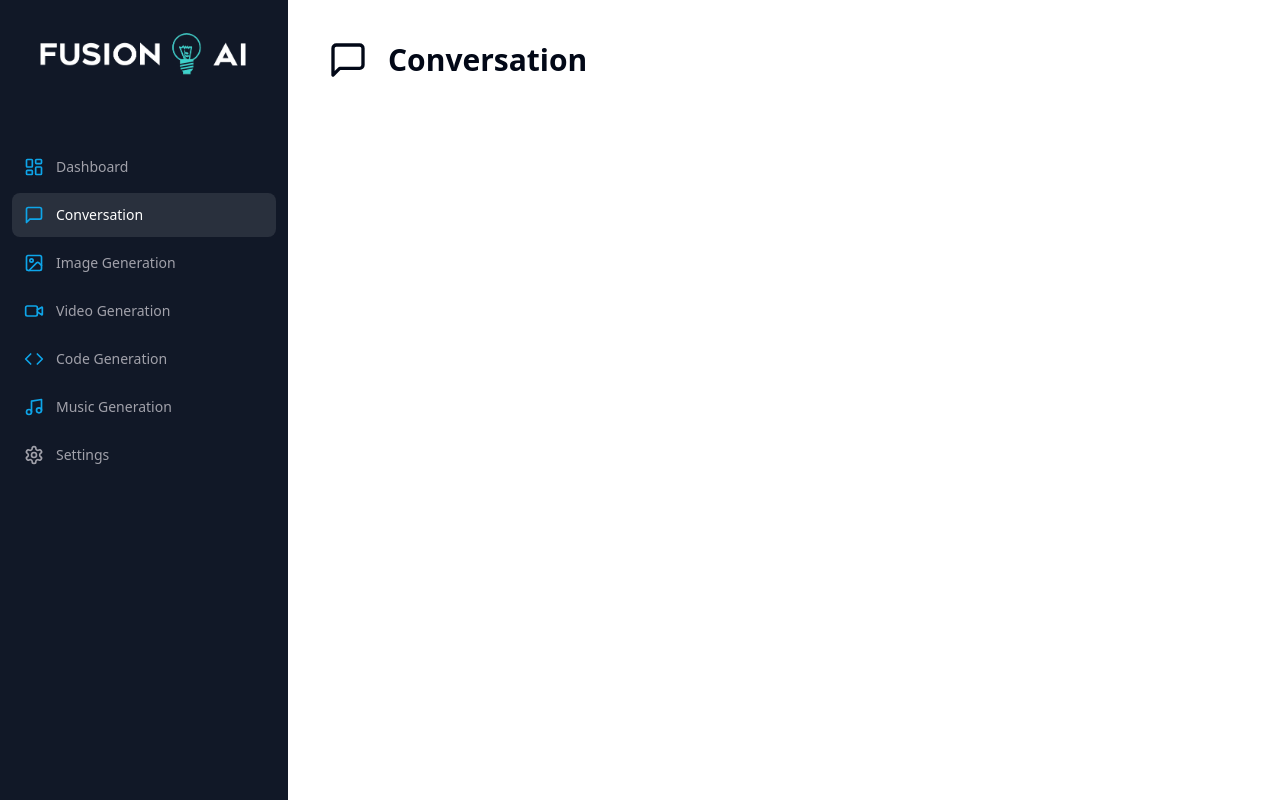
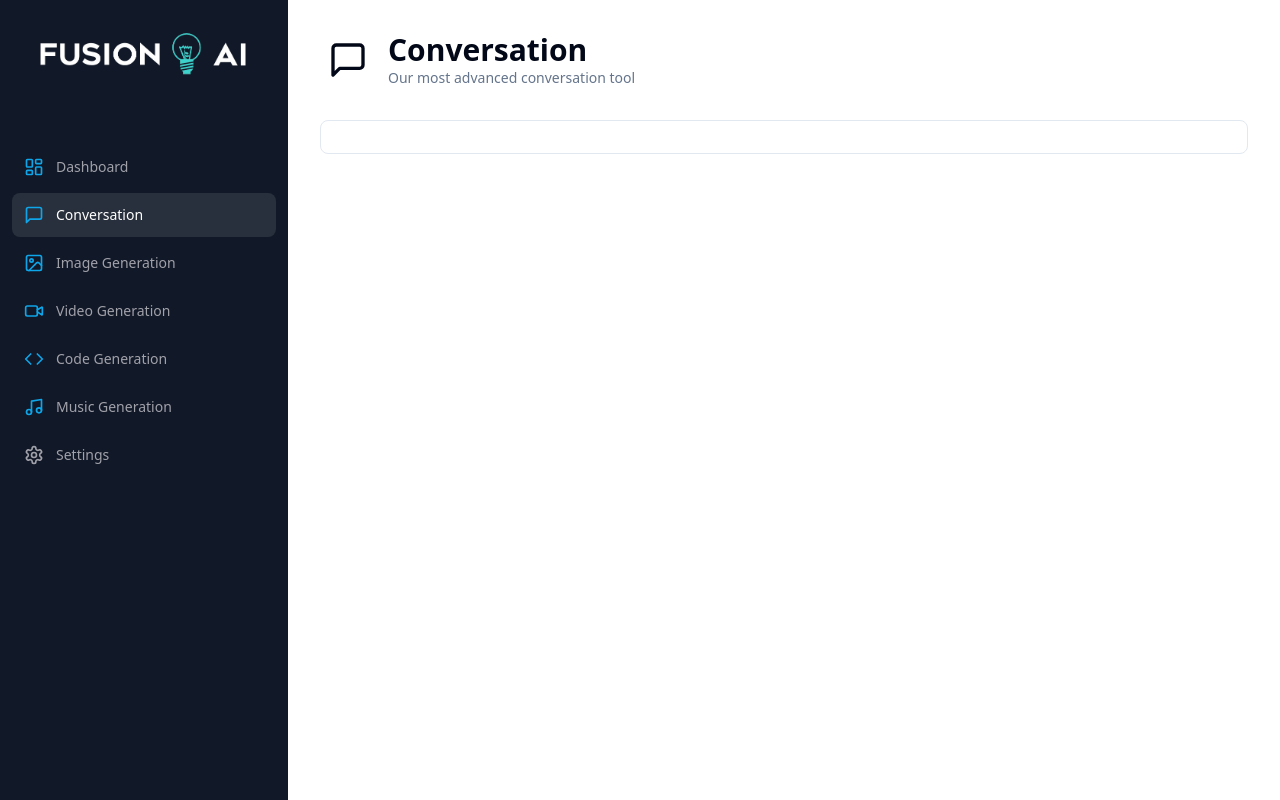
Before and after one commit to PrathamPrajapati7/Fusion-AI, a Next.js app: page /conversation in a window 1280 px wide. Built offline with nearby package versions, Linux system fonts and the light colour scheme.

Commit message:
till 1.35

```diff
--- a/package.json
+++ b/package.json
@@ -10,7 +10,9 @@
   },
   "dependencies": {
     "@clerk/nextjs": "^5.2.3",
+    "@hookform/resolvers": "^3.9.0",
     "@radix-ui/react-dialog": "^1.1.1",
+    "@radix-ui/react-label": "^2.1.0",
     "@radix-ui/react-slot": "^1.1.0",
     "class-variance-authority": "^0.7.0",
     "clsx": "^2.1.1",
@@ -18,8 +20,10 @@
     "next": "14.2.5",
     "react": "^18",
     "react-dom": "^18",
+    "react-hook-form": "^7.52.2",
     "tailwind-merge": "^2.4.0",
-    "tailwindcss-animate": "^1.0.7"
+    "tailwindcss-animate": "^1.0.7",
+    "zod": "^3.23.8"
   },
   "devDependencies": {
     "@types/node": "^20",
--- /dev/null
+++ b/src/app/(dashboard)/(routes)/conversation/constants.ts
@@ -0,0 +1,7 @@
+import * as z from "zod";
+
+export const formSchema = z.object({
+    prompt: z.string().min(1,{
+        message:"Prompt is required",
+    }),
+});
--- a/src/app/(dashboard)/(routes)/conversation/page.tsx
+++ b/src/app/(dashboard)/(routes)/conversation/page.tsx
@@ -1,15 +1,54 @@
+"use client";
+import * as z from "zod";
 import { Heading } from "@/components/heading";
 import { MessageSquare } from "lucide-react";
+import { useForm } from "react-hook-form";
+import {formSchema} from "./constants";
+import { zodResolver } from "@hookform/resolvers/zod";
+import { Form } from "@/components/ui/form";
+
+
 
 const ConversationPage = () => {
+    const form = useForm<z.infer<typeof formSchema>>({
+        resolver: zodResolver(formSchema),
+        defaultValues:{
+            prompt:""
+        }
+    });
+    const isLoading = form.formState.isSubmitting;
+    const onSubmit = async(value: z.infer<typeof formSchema>) => {
+        console.log(value);
+    }
     return(
         <div>
             <Heading title={"Conversation"}
             description={"Our most advanced conversation tool "}
             Icon={MessageSquare}
-            IconColor="text-voilet-500"
+            iconColor="text-voilet-500"
             bgColor="bg-voilet-500/10"
             />
+            <div className="px-4 lg:px-8">
+               <Form {...form}>
+               <form
+                onSubmit={form.handleSubmit(onSubmit)}
+                className="
+                rounded-lg
+                border
+                w-full
+                p-4
+                px-3
+                md:px-6
+                focus-within:shadow-sm
+                grid
+                grid-cols-12
+                gap-2
+                "
+                >
+
+                </form>
+               </Form>
+            </div>
         </div>
     );
 }
--- a/src/components/heading.tsx
+++ b/src/components/heading.tsx
@@ -18,17 +18,20 @@
   bgColor
 }: HeadingProps) =>{
   return(
-    <>
+
     <div className="px-4 lg:px-8 flex items-center gap-x-3 mb-8">
       <div className={cn("p-2 w-fit rounded-md",bgColor)}>
-      <Icon className={cn("w-10 h-10",iconColor, bgColor)}/>
+      <Icon className={cn("w-10 h-10",iconColor)}/>
       </div>
      <div>
       <h2 className="text-3xl font-bold">
         {title}
       </h2>
+      <p className="text-sm text-muted-foreground">
+        {description}
+      </p>
      </div>
     </div>
-    </>
+
   );
 };
--- /dev/null
+++ b/src/components/ui/form.tsx
@@ -0,0 +1,178 @@
+"use client"
+
+import * as React from "react"
+import * as LabelPrimitive from "@radix-ui/react-label"
+import { Slot } from "@radix-ui/react-slot"
+import {
+  Controller,
+  ControllerProps,
+  FieldPath,
+  FieldValues,
+  FormProvider,
+  useFormContext,
+} from "react-hook-form"
+
+import { cn } from "@/lib/utils"
+import { Label } from "@/components/ui/label"
+
+const Form = FormProvider
+
+type FormFieldContextValue<
+  TFieldValues extends FieldValues = FieldValues,
+  TName extends FieldPath<TFieldValues> = FieldPath<TFieldValues>
+> = {
+  name: TName
+}
+
+const FormFieldContext = React.createContext<FormFieldContextValue>(
+  {} as FormFieldContextValue
+)
+
+const FormField = <
+  TFieldValues extends FieldValues = FieldValues,
+  TName extends FieldPath<TFieldValues> = FieldPath<TFieldValues>
+>({
+  ...props
+}: ControllerProps<TFieldValues, TName>) => {
+  return (
+    <FormFieldContext.Provider value={{ name: props.name }}>
+      <Controller {...props} />
+    </FormFieldContext.Provider>
+  )
+}
+
+const useFormField = () => {
+  const fieldContext = React.useContext(FormFieldContext)
+  const itemContext = React.useContext(FormItemContext)
+  const { getFieldState, formState } = useFormContext()
+
+  const fieldState = getFieldState(fieldContext.name, formState)
+
+  if (!fieldContext) {
+    throw new Error("useFormField should be used within <FormField>")
+  }
+
+  const { id } = itemContext
+
+  return {
+    id,
+    name: fieldContext.name,
+    formItemId: `${id}-form-item`,
+    formDescriptionId: `${id}-form-item-description`,
+    formMessageId: `${id}-form-item-message`,
+    ...fieldState,
+  }
+}
+
+type FormItemContextValue = {
+  id: string
+}
+
+const FormItemContext = React.createContext<FormItemContextValue>(
+  {} as FormItemContextValue
+)
+
+const FormItem = React.forwardRef<
+  HTMLDivElement,
+  React.HTMLAttributes<HTMLDivElement>
+>(({ className, ...props }, ref) => {
+  const id = React.useId()
+
+  return (
+    <FormItemContext.Provider value={{ id }}>
+      <div ref={ref} className={cn("space-y-2", className)} {...props} />
+    </FormItemContext.Provider>
+  )
+})
+FormItem.displayName = "FormItem"
+
+const FormLabel = React.forwardRef<
+  React.ElementRef<typeof LabelPrimitive.Root>,
+  React.ComponentPropsWithoutRef<typeof LabelPrimitive.Root>
+>(({ className, ...props }, ref) => {
+  const { error, formItemId } = useFormField()
+
+  return (
+    <Label
+      ref={ref}
+      className={cn(error && "text-destructive", className)}
+      htmlFor={formItemId}
+      {...props}
+    />
+  )
+})
+FormLabel.displayName = "FormLabel"
+
+const FormControl = React.forwardRef<
+  React.ElementRef<typeof Slot>,
+  React.ComponentPropsWithoutRef<typeof Slot>
+>(({ ...props }, ref) => {
+  const { error, formItemId, formDescriptionId, formMessageId } = useFormField()
+
+  return (
+    <Slot
+      ref={ref}
+      id={formItemId}
+      aria-describedby={
+        !error
+          ? `${formDescriptionId}`
+          : `${formDescriptionId} ${formMessageId}`
+      }
+      aria-invalid={!!error}
+      {...props}
+    />
+  )
+})
+FormControl.displayName = "FormControl"
+
+const FormDescription = React.forwardRef<
+  HTMLParagraphElement,
+  React.HTMLAttributes<HTMLParagraphElement>
+>(({ className, ...props }, ref) => {
+  const { formDescriptionId } = useFormField()
+
+  return (
+    <p
+      ref={ref}
+      id={formDescriptionId}
+      className={cn("text-sm text-muted-foreground", className)}
+      {...props}
+    />
+  )
+})
+FormDescription.displayName = "FormDescription"
+
+const FormMessage = React.forwardRef<
+  HTMLParagraphElement,
+  React.HTMLAttributes<HTMLParagraphElement>
+>(({ className, children, ...props }, ref) => {
+  const { error, formMessageId } = useFormField()
+  const body = error ? String(error?.message) : children
+
+  if (!body) {
+    return null
+  }
+
+  return (
+    <p
+      ref={ref}
+      id={formMessageId}
+      className={cn("text-sm font-medium text-destructive", className)}
+      {...props}
+    >
+      {body}
+    </p>
+  )
+})
+FormMessage.displayName = "FormMessage"
+
+export {
+  useFormField,
+  Form,
+  FormItem,
+  FormLabel,
+  FormControl,
+  FormDescription,
+  FormMessage,
+  FormField,
+}
--- /dev/null
+++ b/src/components/ui/label.tsx
@@ -0,0 +1,26 @@
+"use client"
+
+import * as React from "react"
+import * as LabelPrimitive from "@radix-ui/react-label"
+import { cva, type VariantProps } from "class-variance-authority"
+
+import { cn } from "@/lib/utils"
+
+const labelVariants = cva(
+  "text-sm font-medium leading-none peer-disabled:cursor-not-allowed peer-disabled:opacity-70"
+)
+
+const Label = React.forwardRef<
+  React.ElementRef<typeof LabelPrimitive.Root>,
+  React.ComponentPropsWithoutRef<typeof LabelPrimitive.Root> &
+    VariantProps<typeof labelVariants>
+>(({ className, ...props }, ref) => (
+  <LabelPrimitive.Root
+    ref={ref}
+    className={cn(labelVariants(), className)}
+    {...props}
+  />
+))
+Label.displayName = LabelPrimitive.Root.displayName
+
+export { Label }
```
Also changed, not shown: 1 other file (tests, documents, lock files or other folders).
